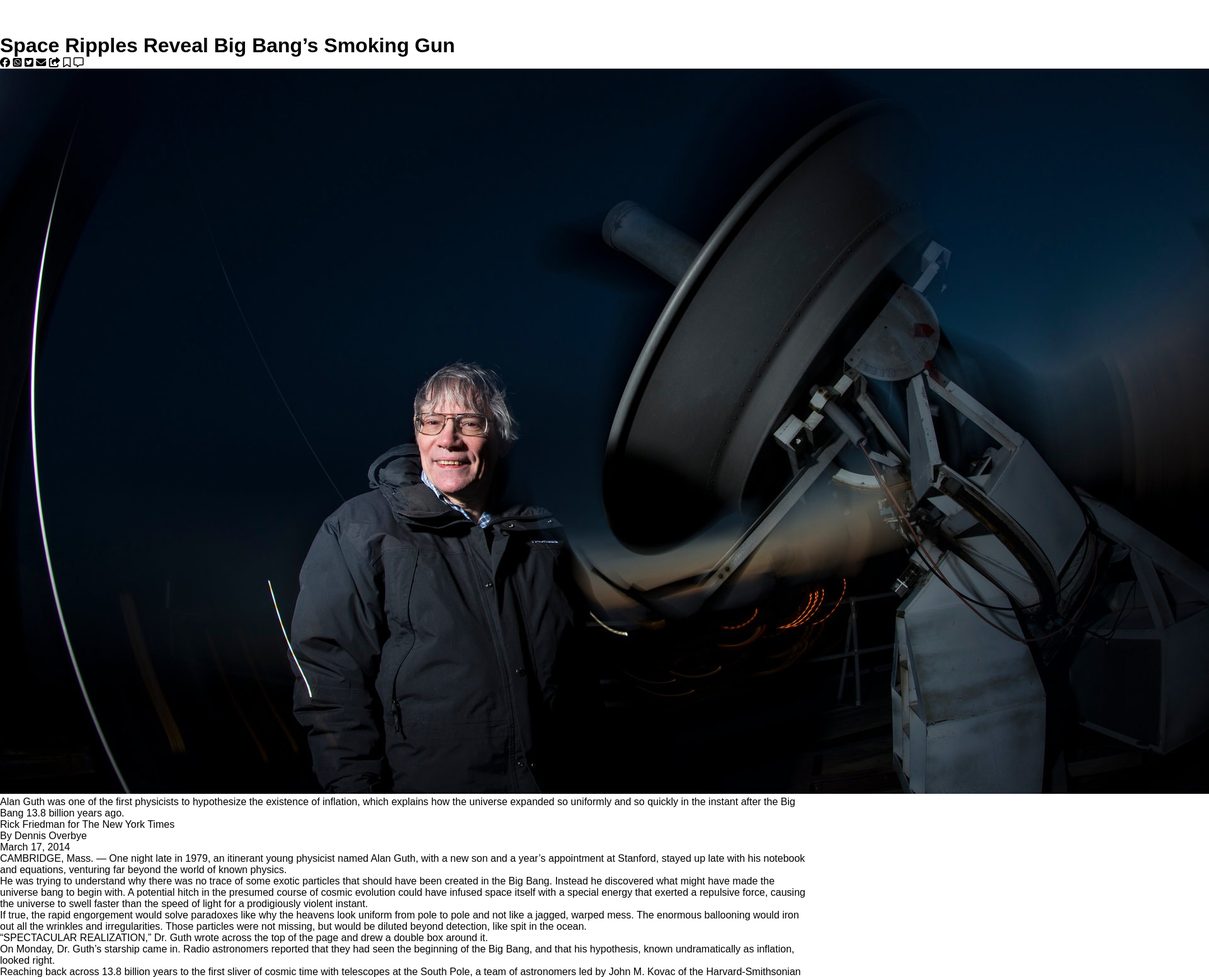
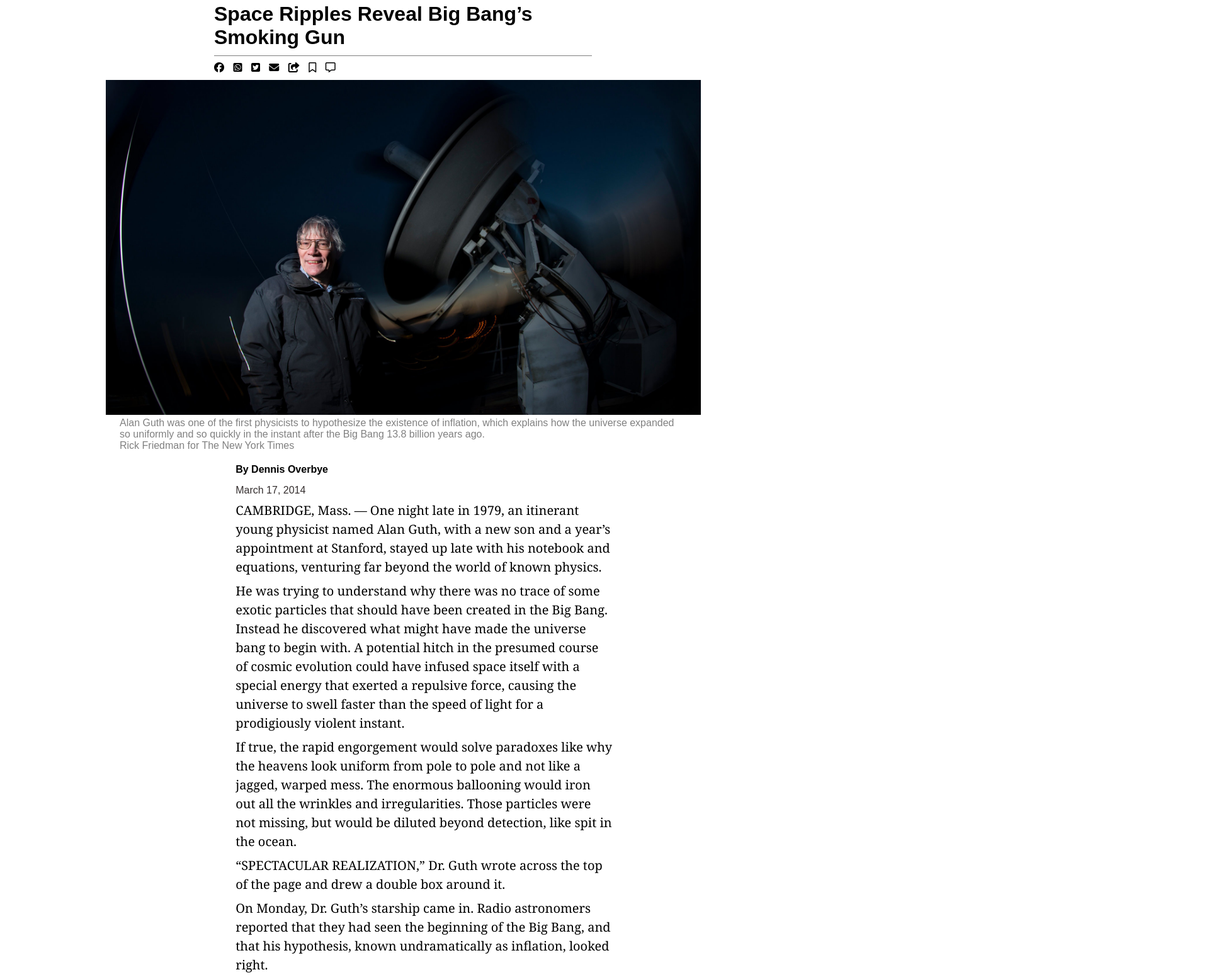
Before and after one commit to Deepakdanger/New_yorkcity, a plain HTML site: page index.html in a window 1280 px wide. Shown: the part 46-1598 px from the top of the page at 63% size, 1920 px wide, since content can reach past the window. Drawn offline with Linux system fonts and the light colour scheme.

Commit message:
add article and description with style

```diff
--- a/index.html
+++ b/index.html
@@ -31,38 +31,40 @@
 
         </div>
     </nav>
-    <p class="topic">
-        <h1>
+    <div class="topic">
+      <h1>
         Space Ripples Reveal Big Bang’s Smoking Gun</h1>
-    </p>
+    </div>
     <div class="fonts">
-        <i class="fab fa-facebook"></i>
-        <i class="fab fa-whatsapp-square"></i>
-        <i class="fab fa-twitter-square"></i>
-        <i class="fas fa-envelope"></i>
-        <i class="fas fa-share-square"></i>
-        <i class="far fa-bookmark"></i>
-        <i class="far fa-comment-alt"></i>
+        <i class="fab fa-facebook da"></i>
+        <i class="fab fa-whatsapp-square da"></i>
+        <i class="fab fa-twitter-square da"></i>
+        <i class="fas fa-envelope da"></i>
+        <i class="fas fa-share-square da"></i>
+        <i class="far fa-bookmark da"></i>
+        <i class="far fa-comment-alt da"></i>
     </div>
     <div class="cosmos_img">
         <img class="imagecosmos" src="./img/cosmos.jpg" alt="123" />
-        <p class="img_d">
+        <div class="image_dis">
+            <p class="img_d">
             Alan Guth was one of the first physicists to hypothesize the existence of inflation,
             which explains how the universe expanded so uniformly and so quickly in the instant after the
             Big Bang 13.8 billion years ago.
-            <p class="image_a">
+            <div class="image_a">
                 Rick Friedman for The New York Times
+            </div>
             </p>
-        </p>
+        </div>
     </div>
-    <div class="description1">
+    <article class="description1">
         <p class="des1_a">
             By Dennis Overbye
         </p>
         <p class="desa_date">
             March 17, 2014
         </p>
-        <p class="full_des1">
+        <p class="full_des1 full">
             CAMBRIDGE, Mass. — One night late in 1979, an itinerant young physicist named Alan Guth,
             with a new son and a year’s appointment at Stanford, stayed up late with his notebook and
             equations, venturing far beyond the world of known physics.
@@ -138,7 +140,7 @@
                briefing at the Center for Astrophysics here on Monday and in a set of papers submitted to
                The Astrophysical Journal.
          </p>
-    </div>
+        </article>
 
 
 </body>
--- a/style.css
+++ b/style.css
@@ -70,5 +70,61 @@ nav {
   padding-top: 5px;
 }
 .topic {
-  margin-top: 100px;
+  width: 600px;
+  margin: 0 auto;
+  margin-top: 50px;
+  text-align: left;
 }
+.fonts {
+  border-top-style: solid;
+  border-color: grey;
+  border-width: 1px;
+  text-align: left;
+  width: 600px;
+  margin: 0 auto;
+  margin-top: 10px;
+  padding-top: 10px;
+}
+.da {
+  margin-right: 10px;
+}
+.cosmos_img {
+  text-align: center;
+  margin-top: 10px;
+}
+.image_dis {
+  width: 900px;
+  text-align: left;
+  margin-right: 100px;
+  margin: 0 auto;
+  color: grey;
+}
+.imagecosmos {
+  height: 531.55px;
+  width: 945px;
+  text-align: center;
+}
+.description1 {
+  width: 531.55px;
+  margin: 0 auto;
+  margin-top: 20px;
+  font-family: Georgia, Times, serif;
+}
+.des1_a {
+  font-weight: bold;
+}
+.desa_date {
+  font-weight: lighter;
+  color: rgb(53, 47, 47);
+  margin-top: 15px;
+}
+.full {
+  margin-top: 5px;
+}
+.full_des1 {
+  font-family: Georgia, 'Times New Roman', Times, serif;
+  font-size: 20px;
+  line-height: 1.875rem;
+  width: 600px;
+  margin-top: 8px;
+}
```
